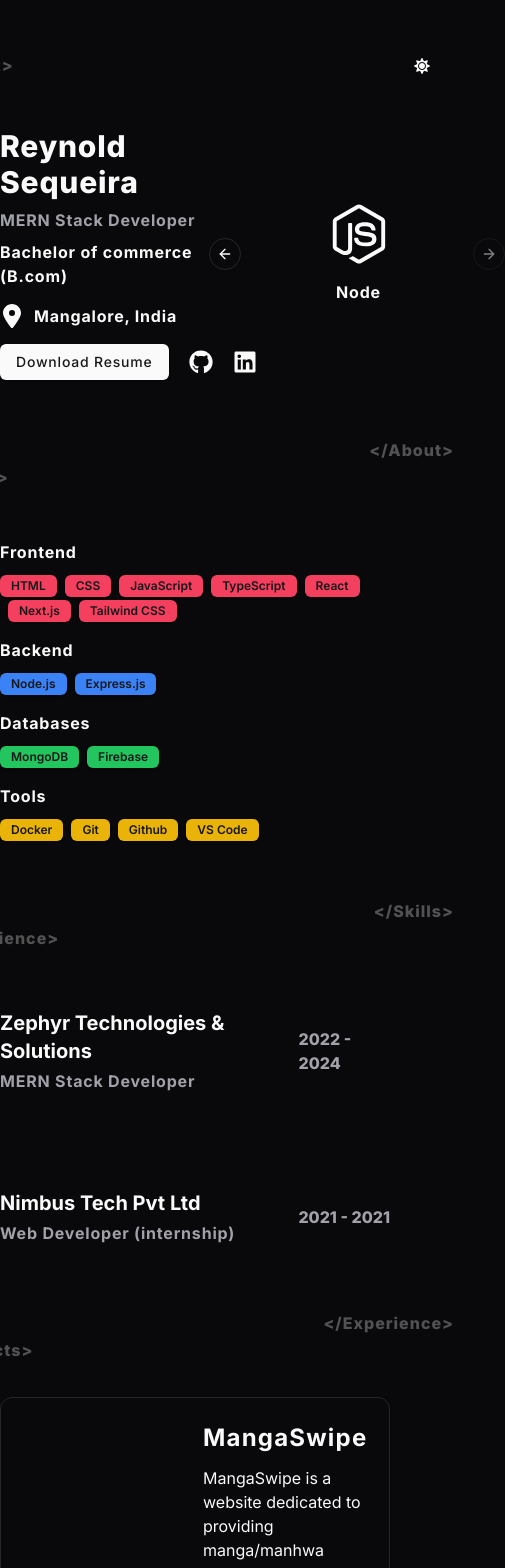
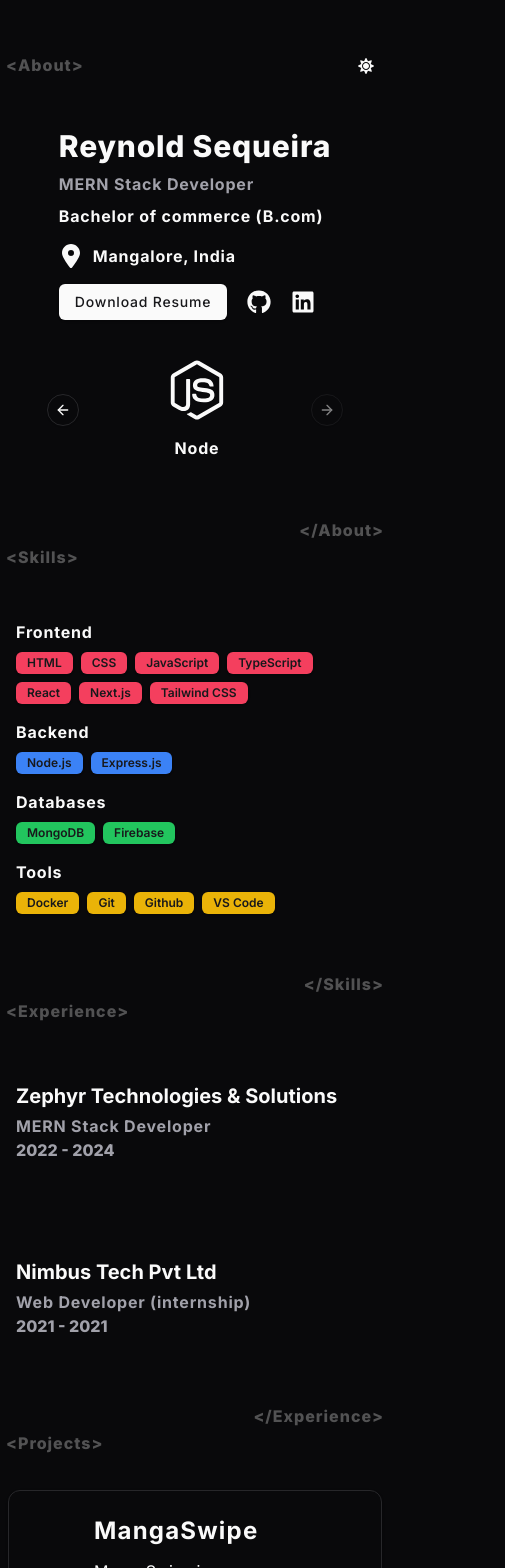
Before and after one commit to ReynoldArun09/Next-Js-Portfolio-Website-New, a Next.js app: page / in a window 390 px wide. Shown: the top 1568 px of the page, 505 px wide, since content can reach past the window. Built offline with nearby package versions, Linux system fonts and the light colour scheme.

Commit message:
fix: responsive design

```diff
--- a/src/app/globals.css
+++ b/src/app/globals.css
@@ -105,3 +105,31 @@
     letter-spacing: 1px;
   }
 }
+
+@media only screen and (max-width: 1200px) {
+  section::before {
+    content: var(--content-before);
+    opacity: 0.3;
+    position: absolute;
+    left: 0;
+    top: -3px;
+    font-weight: 800;
+    font-size: 1rem;
+    color: var(--muted-foreground-color);
+    letter-spacing: 1px;
+    margin: 0 6px;
+  }
+
+  section::after {
+    content: var(--content-after);
+    opacity: 0.3;
+    position: absolute;
+    right: 0;
+    bottom: -10px;
+    font-weight: 800;
+    font-size: 1rem;
+    color: var(--muted-foreground-color);
+    letter-spacing: 1px;
+    margin: 0 6px;
+  }
+}
--- a/src/components/about/index.tsx
+++ b/src/components/about/index.tsx
@@ -16,7 +16,10 @@
         } as React.CSSProperties
       }
     >
-      <div className="flex justify-between items-center tracking-wider font-bold py-10">
+      <div
+        className="flex flex-col mx-2 gap-y-10 justify-between items-center tracking-wider font-bold py-10
+      md:flex-row md:gap-y-0 md:mx-auto"
+      >
         <div className="space-y-4">
           <div className="space-y-2">
             <h1 className="font-extrabold text-3xl">Reynold Sequeira</h1>
--- a/src/components/common/scroll-to-top/index.tsx
+++ b/src/components/common/scroll-to-top/index.tsx
@@ -7,7 +7,7 @@
   };
 
   return (
-    <section className="absolute -bottom-2 right-20">
+    <section className="absolute -bottom-2 md:right-20">
       <Button onClick={handleClick} className="bg-inherit hover:bg-inherit">
         <span className="text-muted-foreground tracking-wider font-bold text-lg no-underline">
           &#60;Scroll to top/&#62;
--- a/src/components/experience/index.tsx
+++ b/src/components/experience/index.tsx
@@ -14,7 +14,7 @@
       {experiences.map((experience, index) => (
         <div
           key={`${experience}-${index}`}
-          className="py-12 flex items-center justify-between"
+          className="py-12 flex flex-col mx-4 justify-between md:flex-row md:items-center"
         >
           <div className="space-y-1">
             <h3 className="font-bold text-xl">{experience.company}</h3>
--- a/src/components/projects/index.tsx
+++ b/src/components/projects/index.tsx
@@ -18,8 +18,11 @@
     >
       <div>
         {projects.map((project, index) => (
-          <Card key={`${project}-${index}`} className="flex my-6 gap-8">
-            <div className="group relative h-80 my-auto overflow-hidden w-1/2">
+          <Card
+            key={`${project}-${index}`}
+            className="flex justify-center mx-2 items-center my-6 gap-8 md:mx-0"
+          >
+            <div className="group relative h-80 my-auto overflow-hidden w-1/2 hidden md:block">
               <Image
                 src={project.image}
                 alt={project.name}
--- a/src/components/skills/index.tsx
+++ b/src/components/skills/index.tsx
@@ -12,11 +12,11 @@
         } as React.CSSProperties
       }
     >
-      <div className="flex flex-col gap-4 py-10">
+      <div className="flex flex-col mx-4 gap-4 py-10 md:mx-0">
         {skills.map((skill) => (
           <div key={skill.title} className="space-y-2">
             <h3 className="font-bold tracking-wider">{skill.title}</h3>
-            <div className="space-x-2">
+            <div className="flex gap-2 items-center flex-wrap">
               {skill.list.map((item, index) => (
                 <Badge
                   key={`${item}-${index}`}
--- a/src/components/theme-button/index.tsx
+++ b/src/components/theme-button/index.tsx
@@ -7,7 +7,7 @@
 export default function ThemeButton() {
   const { theme, setTheme } = useTheme();
   return (
-    <section className="absolute top-0 -right-14">
+    <section className="absolute top-0 right-0 md:-right-14">
       {theme === "dark" ? (
         <Button
           variant="link"
```
